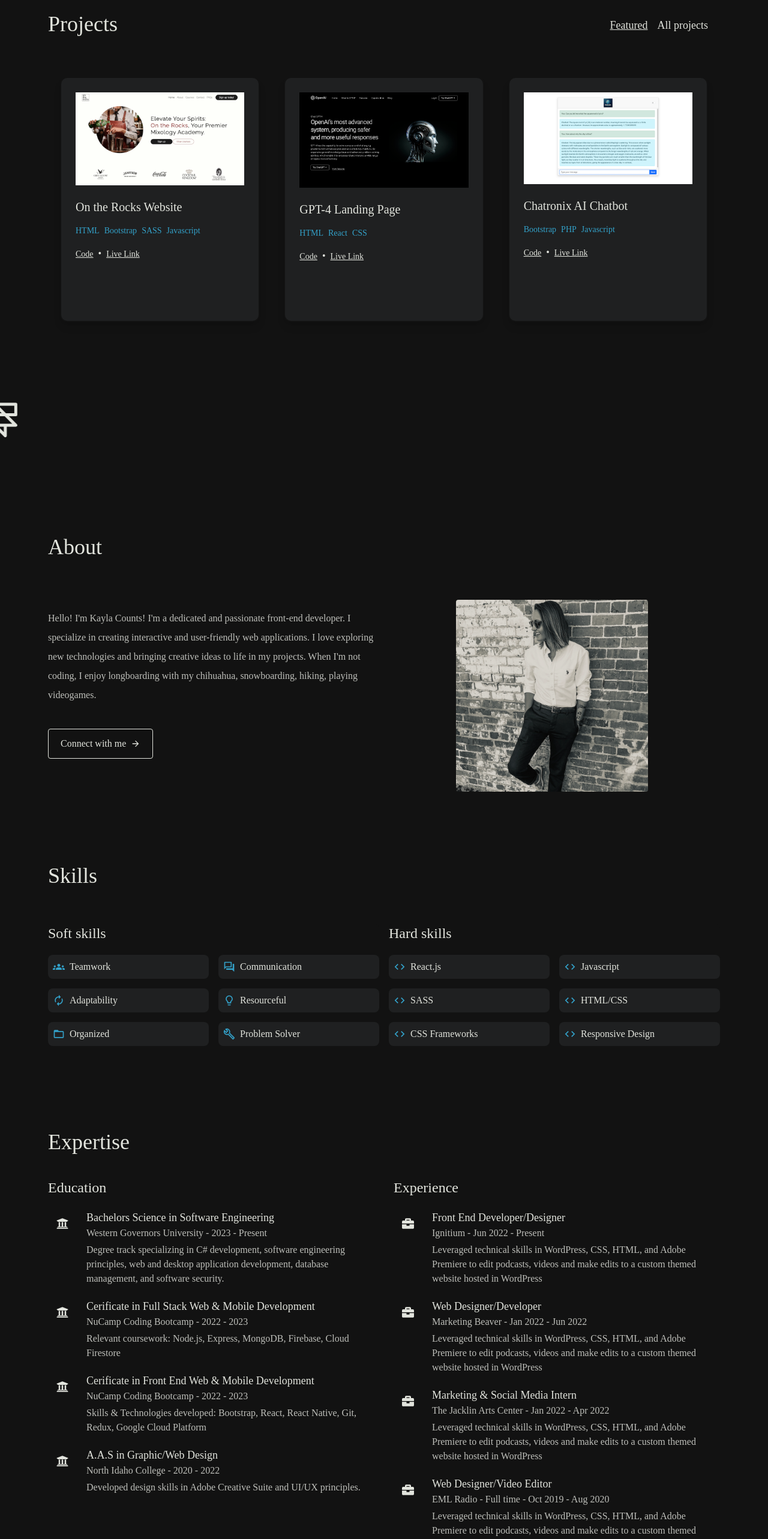
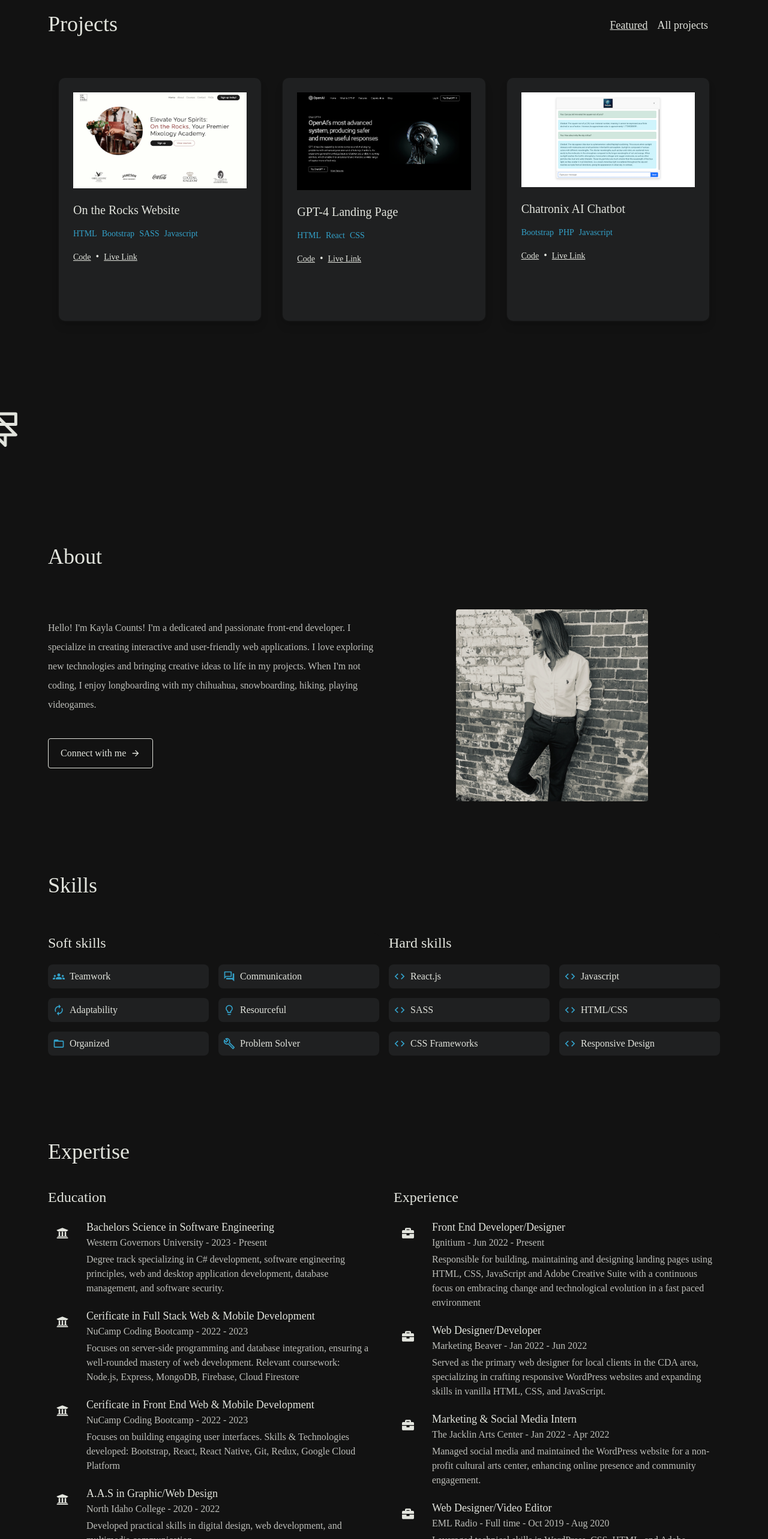
Before and after one commit to Kcounts93/my-portfolio, a React (Create React App) app: page / in a window 1280 px wide. Shown: the part 860-3426 px from the top of the page at 60% size. Built offline with nearby package versions, Linux system fonts and the light colour scheme; some icons are missing.

Commit message:
spacing and job detial update

```diff
--- a/src/components/Contact.jsx
+++ b/src/components/Contact.jsx
@@ -48,7 +48,7 @@ const Contact = () => {
 
   return (
     <div id="Contact" className="section">
-      <div className="container mx-auto px-5 md:px-10 lg:px-20 mt-20 mb-20">
+      <div className="container mx-auto px-5 md:px-10 lg:px-20 mt-10 mb-20">
         <div className="text-heading-section mb-10">
           <h2 className="text-4xl mb-2 font-medium">Contact</h2>
         </div>
@@ -75,7 +75,8 @@ const Contact = () => {
             <div className="p-4 mx-auto rounded-lg">
               {submissionSuccess ? (
                 <div className="text-drap text-center mb-4">
-                  Form submitted successfully!
+                  Success!
+                  <br />I will be in touch shortly!
                 </div>
               ) : (
                 <form onSubmit={handleSubmit}>
--- a/src/components/Projects.jsx
+++ b/src/components/Projects.jsx
@@ -58,29 +58,6 @@ const Projects = () => {
       liveLink: "https://example.com/live-link",
       featured: false, // Featured project
     },
-    // {
-    //   id: 4,
-    //   title: "Using JavaScript and jQuery",
-    //   subtitle: "Snippet",
-    //   date: "10th Oct 2022",
-    //   categories: ["JavaScript"],
-    //   image: Project1,
-    //   projectLink: "https://example.com/project-link",
-    //   liveLink: "https://example.com/live-link",
-    //   featured: false, // Featured project
-    // },
-    // {
-    //   id: 4,
-    //   title: "Using JavaScript and jQuery",
-    //   subtitle: "Snippet",
-    //   date: "10th Oct 2022",
-    //   categories: ["JavaScript"],
-    //   image: Project1,
-    //   projectLink: "https://example.com/project-link",
-    //   liveLink: "https://example.com/live-link",
-    //   featured: false, // Featured project
-    // },
-    // Add more project objects here as needed
   ];
 
   const featuredProjects = projects.filter((project) => project.featured);
@@ -130,10 +107,10 @@ const Projects = () => {
           {projectsToShow.map((project) => (
             <div
               key={project.id}
-              className="w-full sm:w-1/2 lg:w-1/3 sm:h-[450px] md:h-[400px] lg:h-[425px] p-2 flex flex-col"
+              className="w-full sm:w-1/2 lg:w-1/3 sm:h-[450px] md:h-[400px] lg:h-[425px] p-2 flex flex-col mb-4"
             >
               {/* Project card content */}
-              <div className="mx-3 h-full rounded-xl p-0.5 shadow-lg transition">
+              <div className="mx-2 h-full rounded-xl p-0.5 shadow-lg transition">
                 {/* Project details */}
                 <div className="flex-col h-full justify-center align-middle rounded-[10px] bg-charcoal p-4 sm:p-6  flex-grow">
                   <div className="overflow-hidden">
--- a/src/components/Qualifications.jsx
+++ b/src/components/Qualifications.jsx
@@ -3,11 +3,7 @@ import { FaBriefcase, FaUniversity } from "react-icons/fa";
 import { motion } from "framer-motion";
 
 const TimelineEntry = ({ title, subtitle, date, description, icon: Icon }) => (
-  <motion.div
-    className="flex flex-row items-start md:items-start text-left mb-5"
-    whileHover={{ scale: 1.05 }}
-    transition={{ type: "spring", stiffness: 100 }}
-  >
+  <motion.div className="flex flex-row items-start md:items-start text-left mb-5">
     <div className="flex-shrink-0">
       <div className="flex items-center justify-center h-12 w-12 rounded-full bg-blue-500 text-putty">
         <Icon className="text-xl" />
@@ -30,21 +26,21 @@ const Qualifications = () => {
       company: "Ignitium",
       date: "Jun 2022 - Present",
       description:
-        "Leveraged technical skills in WordPress, CSS, HTML, and Adobe Premiere to edit podcasts, videos and make edits to a custom themed website hosted in WordPress",
+        "Responsible for building, maintaining and designing landing pages using HTML, CSS, JavaScript and Adobe Creative Suite with a continuous focus on embracing change and technological evolution in a fast paced environment",
     },
     {
       title: "Web Designer/Developer",
       company: "Marketing Beaver",
       date: "Jan 2022 - Jun 2022",
       description:
-        "Leveraged technical skills in WordPress, CSS, HTML, and Adobe Premiere to edit podcasts, videos and make edits to a custom themed website hosted in WordPress",
+        "Served as the primary web designer for local clients in the CDA area, specializing in crafting responsive WordPress websites and expanding skills in vanilla HTML, CSS, and JavaScript.",
     },
     {
       title: "Marketing & Social Media Intern",
       company: "The Jacklin Arts Center",
       date: "Jan 2022 - Apr 2022",
       description:
-        "Leveraged technical skills in WordPress, CSS, HTML, and Adobe Premiere to edit podcasts, videos and make edits to a custom themed website hosted in WordPress",
+        "Managed social media and maintained the WordPress website for a non-profit cultural arts center, enhancing online presence and community engagement.",
     },
     {
       title: "Web Designer/Video Editor",
@@ -68,38 +64,27 @@ const Qualifications = () => {
       degree: "Cerificate in Full Stack Web & Mobile Development",
       year: "2022 - 2023",
       description:
-        "Relevant coursework: Node.js, Express, MongoDB, Firebase, Cloud Firestore",
+        "Focuses on server-side programming and database integration, ensuring a well-rounded mastery of web development. Relevant coursework: Node.js, Express, MongoDB, Firebase, Cloud Firestore",
     },
     {
       school: "NuCamp Coding Bootcamp",
       degree: "Cerificate in Front End Web & Mobile Development",
       year: "2022 - 2023",
       description:
-        "Skills & Technologies developed: Bootstrap, React, React Native, Git, Redux, Google Cloud Platform",
+        "Focuses on building engaging user interfaces. Skills & Technologies developed: Bootstrap, React, React Native, Git, Redux, Google Cloud Platform",
     },
     {
       school: "North Idaho College",
       degree: "A.A.S in Graphic/Web Design",
       year: "2020 - 2022",
       description:
-        "Developed design skills in Adobe Creative Suite and UI/UX principles.",
+        "Developed practical skills in digital design, web development, and multimedia communication.",
     },
   ];
 
-  const containerVariants = {
-    hidden: { opacity: 0 },
-    visible: { opacity: 1, transition: { staggerChildren: 0.1 } },
-  };
-
   return (
     <div id="Expertise" className="section">
-      <motion.div
-        className="container mx-auto px-5 md:px-10 lg:px-20 mt-20 mb-10"
-        variants={containerVariants}
-        initial="hidden"
-        whileInView="visible"
-        viewport={{ once: true }}
-      >
+      <div className="container mx-auto px-5 md:px-10 lg:px-20 mt-20 mb-10">
         <div className="text-heading-section mb-10">
           <h2 className="text-4xl font-medium">Expertise</h2>
         </div>
@@ -131,7 +116,7 @@ const Qualifications = () => {
             ))}
           </div>
         </div>
-      </motion.div>
+      </div>
     </div>
   );
 };
--- a/src/index.css
+++ b/src/index.css
@@ -30,6 +30,12 @@
   to {
     opacity: 1;
   }
+}
+
+.fade-in {
+  opacity: 1;
+  visibility: visible;
+  transition: opacity 0.5s ease-in-out, visibility 0.5s ease-in-out;
 }
 
 html {
@@ -78,3 +84,9 @@ html {
   margin-top: -50px; /* Negative value of your navbar height */
   visibility: hidden;
 }
+
+.fade-in {
+  opacity: 1;
+  visibility: visible;
+  transition: opacity 0.5s ease-in-out, visibility 0.5s ease-in-out;
+}
```
